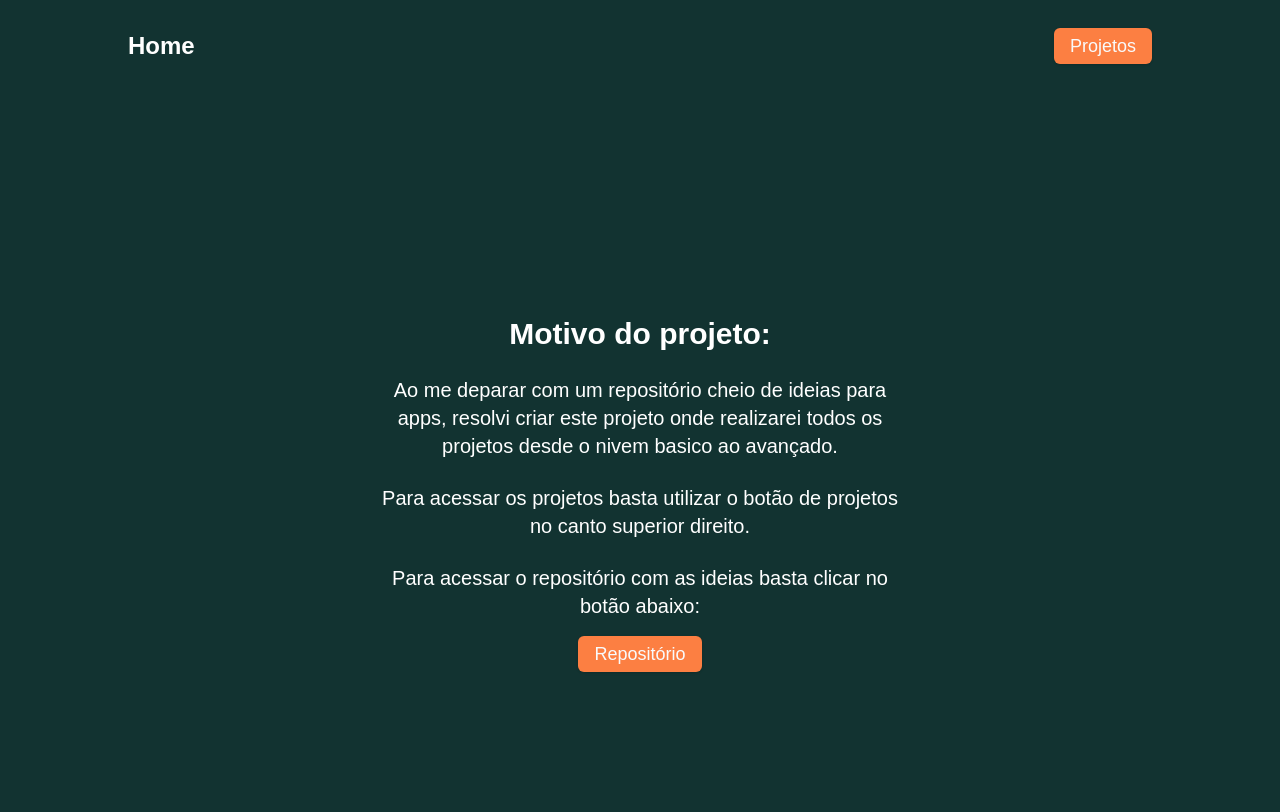
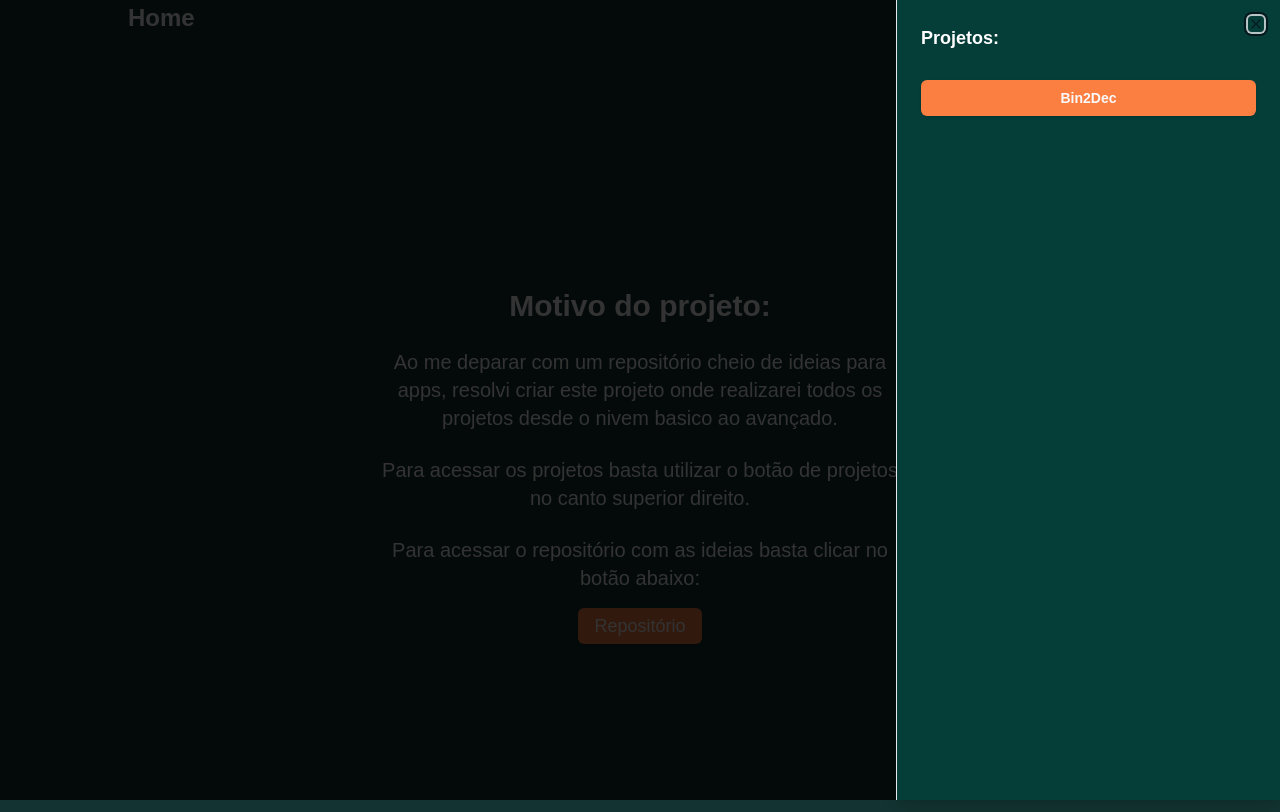
Before and after one commit to NosborCT/all_projects, a Next.js app: page / in a window 1280 px wide. Both pictures are taken after a click on the button "Projetos". Built offline with nearby package versions, Linux system fonts and the light colour scheme.

Commit message:
feat: Adicionado o componente sheet ao botao de projetos

```diff
--- a/src/app/_components/Header.tsx
+++ b/src/app/_components/Header.tsx
@@ -1,5 +1,15 @@
 import { Button } from "@/components/ui/button";
 import Link from "next/link";
+
+import {
+  Sheet,
+  SheetTrigger,
+  SheetContent,
+  SheetHeader,
+  SheetTitle,
+  SheetDescription,
+  SheetClose,
+} from "@/components/ui/sheet";
 
 const Header = () => {
   return (
@@ -10,7 +20,30 @@ const Header = () => {
               <h1 className=" text-white text-2xl font-bold">Home</h1>
             </div>
           </Link>
-          <Button className=" transition duration-300 bg-[#FC7F42] hover:bg-[#D9D9D9] hover:text-black text-lg ">Projetos</Button>
+
+
+          <Sheet>
+          <SheetTrigger asChild>
+            <Button className=" transition duration-300 bg-[#FC7F42] hover:bg-[#D9D9D9] hover:text-black text-lg ">Projetos</Button>
+
+
+          </SheetTrigger>
+          <SheetContent className="w-[400px] sm:w-[540px] bg-[#053D39] ">
+            <SheetHeader>
+              <SheetTitle className=" text-white mb-5" >Projetos:</SheetTitle>
+              <SheetDescription className=" text-white">
+
+                  <Link href = "/pages/bin2dec">
+
+                    <SheetClose asChild>
+                      <Button className=" flex w-full max-w-md  font-semibold transition duration-300 bg-[#FC7F42] hover:bg-[#D9D9D9] hover:text-black" >Bin2Dec</Button>
+                    </SheetClose>
+                  </Link>
+              </SheetDescription>
+            </SheetHeader>
+          </SheetContent>
+        </Sheet>
+
       </header>
     </>
   );
```
